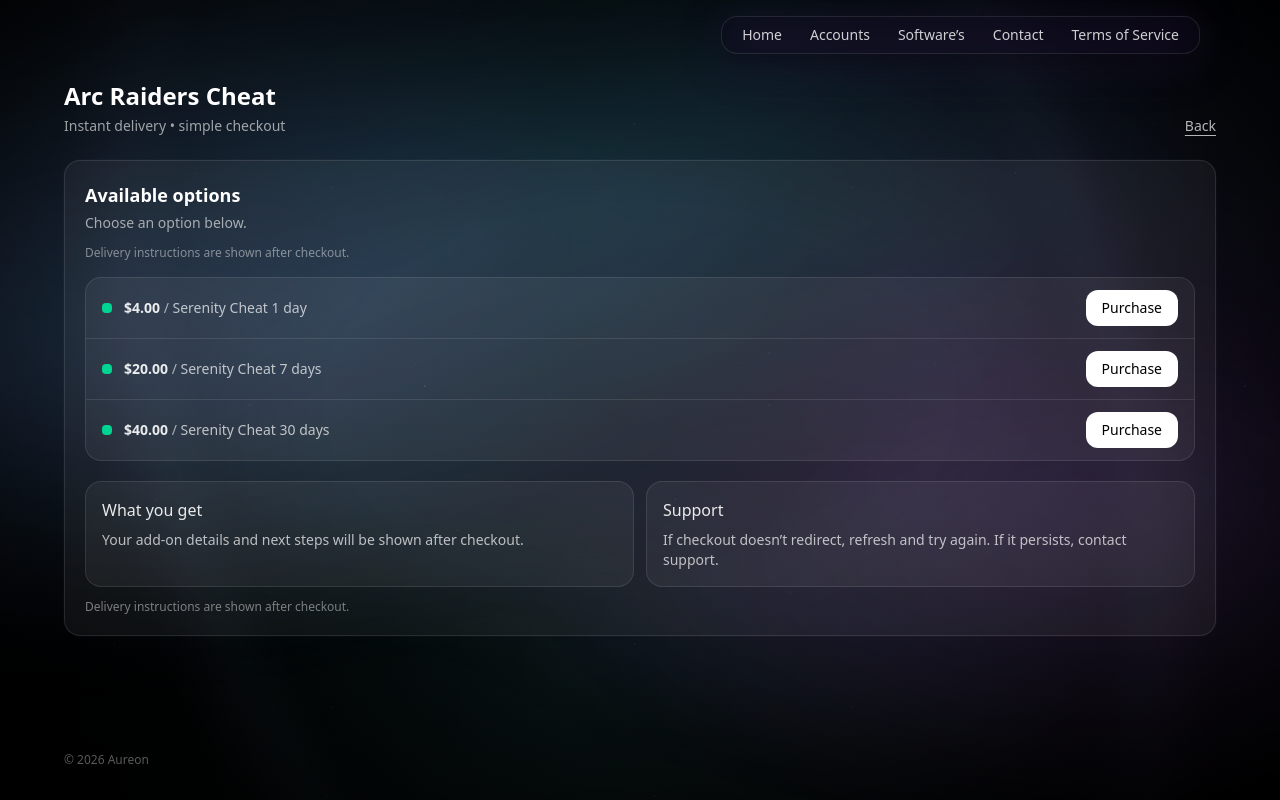
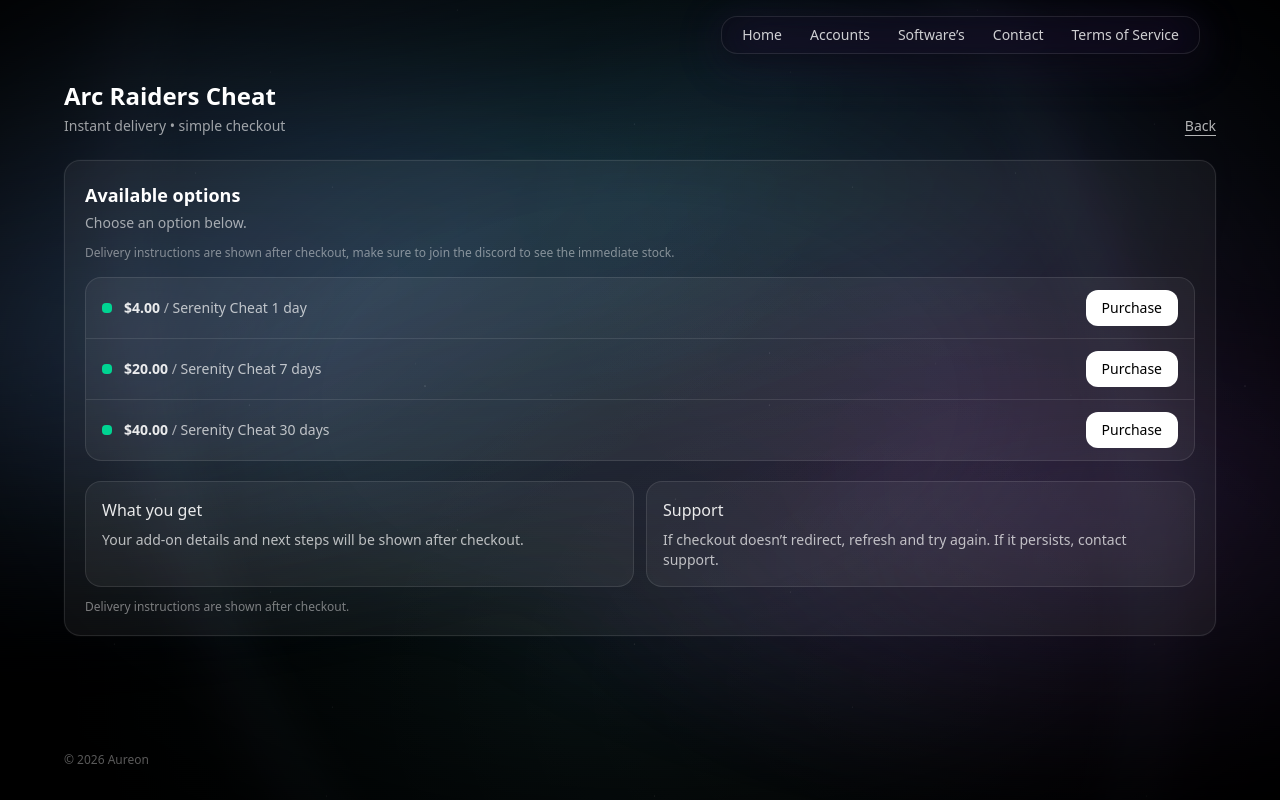
Before and after one commit to himmlegimmle46-png/aureon-v2, a Next.js app: page /software/arcraiderscheat in a window 1280 px wide. Built offline with nearby package versions, Linux system fonts and the light colour scheme.

Commit message:
fixed text issues

```diff
--- a/app/software/arcraiderscheat/page.tsx
+++ b/app/software/arcraiderscheat/page.tsx
@@ -88,7 +88,7 @@
         <div className="grid gap-1">
           <div className="text-lg font-semibold">Available options</div>
           <div className="text-sm text-white/60">Choose an option below.</div>
-          <div className="pt-2 text-xs text-white/45">Delivery instructions are shown after checkout.</div>
+          <div className="pt-2 text-xs text-white/45">Delivery instructions are shown after checkout, make sure to join the discord to see the immediate stock.</div>
         </div>
 
         <div className="mt-4 grid divide-y divide-white/10 rounded-2xl border border-white/10 bg-white/5 overflow-hidden">
--- a/app/software/rustcheat/page.tsx
+++ b/app/software/rustcheat/page.tsx
@@ -88,7 +88,7 @@
         <div className="grid gap-1">
           <div className="text-lg font-semibold">Available options</div>
           <div className="text-sm text-white/60">Choose an option below.</div>
-          <div className="pt-2 text-xs text-white/45">Delivery: after checkout</div>
+          <div className="pt-2 text-xs text-white/45">Delivery instructions are shown after checkout, make sure to join the discord to see the immediate stock.</div>
         </div>
 
         <div className="mt-4 grid divide-y divide-white/10 rounded-2xl border border-white/10 bg-white/5 overflow-hidden">
--- a/app/software/scripts/page.tsx
+++ b/app/software/scripts/page.tsx
@@ -88,7 +88,7 @@
         <div className="grid gap-1">
           <div className="text-lg font-semibold">Available options</div>
           <div className="text-sm text-white/60">Choose an option below.</div>
-          <div className="pt-2 text-xs text-white/45">Platform: Windows • Delivery after checkout</div>
+          <div className="pt-2 text-xs text-white/45">Delivery instructions are shown after checkout, make sure to join the discord to see the immediate stock.</div>
         </div>
 
         <div className="mt-4 grid divide-y divide-white/10 rounded-2xl border border-white/10 bg-white/5 overflow-hidden">
--- a/app/software/spoofers/page.tsx
+++ b/app/software/spoofers/page.tsx
@@ -88,7 +88,7 @@
         <div className="grid gap-1">
           <div className="text-lg font-semibold">Available options</div>
           <div className="text-sm text-white/60">Choose an option below.</div>
-          <div className="pt-2 text-xs text-white/45">Delivery: instructions after checkout</div>
+          <div className="pt-2 text-xs text-white/45">Delivery instructions are shown after checkout, make sure to join the discord to see the immediate stock.</div>
         </div>
 
         <div className="mt-4 grid divide-y divide-white/10 rounded-2xl border border-white/10 bg-white/5 overflow-hidden">
```
